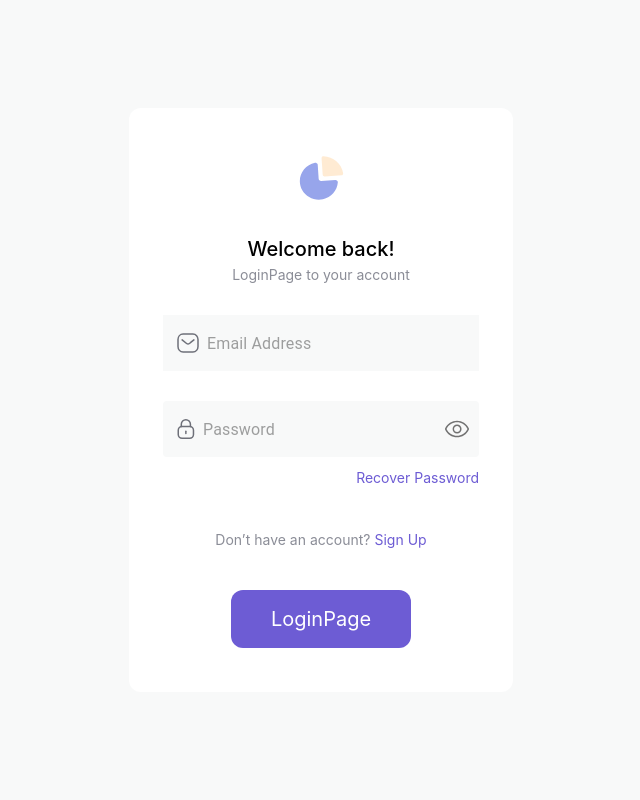
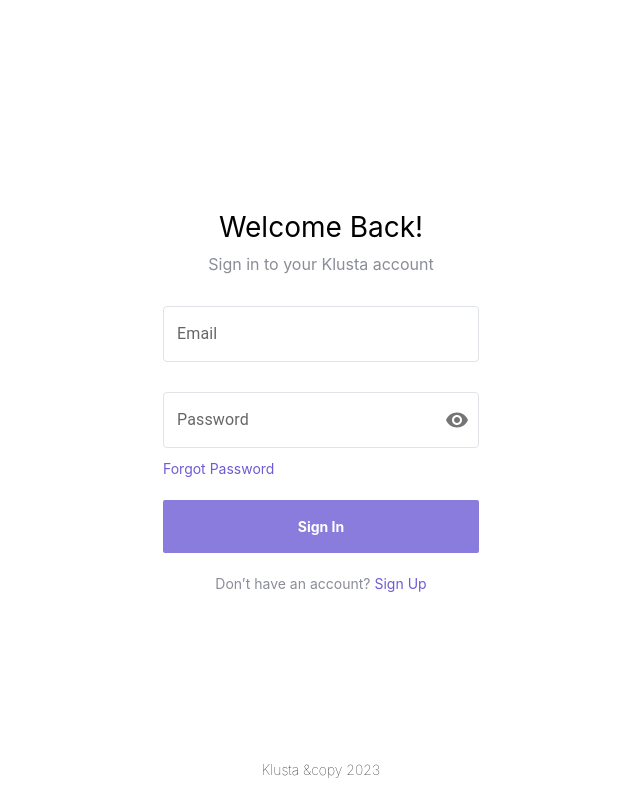
Before and after one commit to Alkitabb/Alkitab_FrontEnd, a React (Create React App) app: page /login in a window 1280 px wide. Shown: the whole page, without its empty margins (319-959 px from the left). Built offline with nearby package versions, Linux system fonts and the light colour scheme.

Commit message:
updates to login page

```diff
--- a/src/authentication/pages/UserLogin.jsx
+++ b/src/authentication/pages/UserLogin.jsx
@@ -1,14 +1,8 @@
 import React, { useEffect, useState } from 'react';
 // import Navbar from '../components/Navbar'
-import Logo from '../components/logo.svg'
 import Box from '@mui/material/Box';
-import TextField from '@mui/material/TextField';
-import IconButton from '@mui/material/IconButton';
-import OutlinedInput from '@mui/material/OutlinedInput';
-import InputAdornment from '@mui/material/InputAdornment';
 import { Link } from '@mui/material';
-import { SlEye } from 'react-icons/sl'
-import { LuEyeOff } from 'react-icons/lu'
+import FormInput from '../../reusableComponents/FormInput';
 import { NavLink } from 'react-router-dom';
 import { useFormik } from 'formik';
 import { loginSchema } from '../../schemas/ValidationSchema';
@@ -28,7 +22,7 @@
     } else {
       handleAlert('Email or Password is incorrect, Try again', 'error');
     }
-   console.log(values)
+    console.log(values)
   };
 
   const { values, handleBlur, handleSubmit, handleChange, errors } = useFormik({
@@ -42,17 +36,14 @@
   console.log(errors);
 
 
-
-  // Password visibility toggler ==========>>>>>>>>>>
-  const [showPassword, setShowPassword] = React.useState(false);
-
-  const handleClickShowPassword = () => setShowPassword((show) => !show);
-
-  const handleMouseDownPassword = (event) => {
-
-    event.preventDefault();
-
-  };
+  const areAllValuesFilled = () => {
+    for (const key in values) {
+      if (values[key] === '') {
+        return false;
+      }
+    }
+    return true
+  }
 
 
 
@@ -70,7 +61,8 @@
     <>
       {/* <Navbar /> */}
 
-      <div className='bg-background h-screen grid place-content-center'>
+      <div className='bg-white h-screen grid place-content-center relative'>
+        <div className="fixed z-30 bottom-0 text-center w-full p-5 text-paragraph-2 font-thin">Klusta &copy 2023</div>
 
         {/* <<<<<<<<<<========== Form Area ===========>>>>>>>>>> */}
         <div className='bg-white flex flex-col px-[34px] py-[44px] gap-[60px] rounded-xl lg:w-[30vw] md:w-[50vw]'>
@@ -78,17 +70,9 @@
           <div className='flex flex-col gap-[30px]'>
 
             {/* <<<<<<<<<<========== Header Section ==========>>>>>>>>>> */}
-            <header className='flex flex-col gap-[30px]'>
-
-              <div className='grid place-content-center'>
-                <img src={Logo} alt="FormLogo" title='Novus Vault' />
-              </div>
-
-              <div className='flex flex-col text-center'>
-                <h3 className='text-sub-heading-3 font-medium'>Welcome back!</h3>
-                <p className='text-paragraph-2 text-black-30'>LoginPage to your account</p>
-              </div>
-
+            <header className='flex flex-col gap-1 text-center'>
+              <h3 className='text-sub-heading-2'>Welcome Back!</h3>
+              <p className='text-paragraph-1 text-black-30'>Sign in to your Klusta account</p>
             </header>
 
             {/* <<<<<<<<<<========== Form Area;The actual form ===========>>>>>>>>>> */}
@@ -102,70 +86,41 @@
               {/* <<<<<<<<<<========== Input fields ==========>>>>>>>>>>*/}
               <div className='flex flex-col gap-[30px] px-0'>
                 {/*  Email Input ==========>>>>>>>>>>*/}
-                <TextField
+                <FormInput
                   name='email'
                   value={values.email}
-                  type='email'
+                  onChange={handleChange}
                   onBlur={handleBlur}
-                  onChange={handleChange}
-                  placeholder='Email Address'
-                  className='bg-background placeholder:text-primary-10'
-                  id="outlined-start-adornment"
-                  sx={{ width: '100%', "& fieldset": { border: 'none' }, }}
-                  InputProps={{
-                    startAdornment: <InputAdornment position="start">
-                      <svg width="22" height="20" viewBox="0 0 22 20" fill="none" xmlns="http://www.w3.org/2000/svg">
-                        <path d="M16.9028 6.85114L12.4596 10.4642C11.6201 11.1302 10.4389 11.1302 9.59944 10.4642L5.11865 6.85114" stroke="#6E7079" strokeWidth="1.5" strokeLinecap="round" strokeLinejoin="round" />
-                        <path fillRule="evenodd" clipRule="evenodd" d="M15.9089 19C18.9502 19.0084 21 16.5095 21 13.4384V6.57001C21 3.49883 18.9502 1 15.9089 1H6.09114C3.04979 1 1 3.49883 1 6.57001V13.4384C1 16.5095 3.04979 19.0084 6.09114 19H15.9089Z" stroke="#6E7079" strokeWidth="1.5" strokeLinecap="round" strokeLinejoin="round" />
-                      </svg>
-                    </InputAdornment>,
-                  }}
+                  label='Email'
+                  inputType={'email'}
                 />
-
                 {/*  Password Input ==========>>>>>>>>>>*/}
-                <OutlinedInput
+                <FormInput
                   name='password'
                   value={values.password}
+                  onChange={handleChange}
                   onBlur={handleBlur}
-                  onChange={handleChange}
-                  placeholder='Password'
-                  id="outlined-adornment-password"
-                  className='bg-background placeholder:text-primary-10'
-                  type={showPassword ? 'text' : 'password'}
-                  sx={{
-                    "& fieldset": { border: 'none' },
-                  }}
-                  endAdornment={
-                    <InputAdornment position="end">
-                      <IconButton
-                        aria-label="toggle password visibility"
-                        onClick={handleClickShowPassword}
-                        onMouseDown={handleMouseDownPassword}
-                        edge="end"
-                      >
-                        {showPassword ? <LuEyeOff /> : <SlEye />}
-                      </IconButton>
-                    </InputAdornment>
-                  }
-                  startAdornment={
-                    <InputAdornment position="start">
-                      <svg width="18" height="20" viewBox="0 0 18 20" fill="none" xmlns="http://www.w3.org/2000/svg">
-                        <path d="M13.4232 7.4478V5.3008C13.4232 2.7878 11.3852 0.7498 8.87225 0.7498C6.35925 0.7388 4.31325 2.7668 4.30225 5.2808V5.3008V7.4478" stroke="#6E7079" strokeWidth="1.5" strokeLinecap="round" strokeLinejoin="round" />
-                        <path fillRule="evenodd" clipRule="evenodd" d="M12.683 19.2496H5.042C2.948 19.2496 1.25 17.5526 1.25 15.4576V11.1686C1.25 9.0736 2.948 7.3766 5.042 7.3766H12.683C14.777 7.3766 16.475 9.0736 16.475 11.1686V15.4576C16.475 17.5526 14.777 19.2496 12.683 19.2496Z" stroke="#6E7079" strokeWidth="1.5" strokeLinecap="round" strokeLinejoin="round" />
-                        <path d="M8.86279 12.2027V14.4237" stroke="#6E7079" strokeWidth="1.5" strokeLinecap="round" strokeLinejoin="round" />
-                      </svg>
-                    </InputAdornment>
-                  }
+                  label='Password'
+                  inputType={'password'}
                 />
               </div>
 
-              <div className='flex flex-col gap-10 mt-2'>
+              <div className='flex flex-col gap-5 mt-2'>
                 {/* Recover Password ==========>>>>>>>>>>*/}
-                <span className='text-end'>
+                <span className='text-start'>
                   <Link href="#" underline="hover" >
-                    <span className='text-primary-100 text-paragraph-2'>Recover Password</span>
+                    <span className='text-primary-100 text-paragraph-2'>Forgot Password</span>
                   </Link>
                 </span>
+
+                <button
+                  type="submit"
+                  className={`${!areAllValuesFilled() ? 'cursor-no-drop bg-opacity-80' : 'hover:bg-primary-90'}  bg-primary-100 transition-all duration-300 text-white w-full py-4 rounded-sm text-paragraph-2 font-bold`}
+                  onClick={handleSubmit}
+                  disabled={!areAllValuesFilled()}
+                >
+                  Sign In
+                </button>
 
                 {/*  Password Input ==========>>>>>>>>>>*/}
                 <p className='text-paragraph-2 text-black-30 flex justify-center gap-1'>
@@ -175,11 +130,6 @@
                   </NavLink>
                 </p>
 
-                <span className='text-center'>
-                  <button type='submit' className='bg-primary-100 hover:bg-primary-90 transition-all duration-300 text-white text-[20px] w-[180px] h-[58px] rounded-xl'>
-                    LoginPage
-                  </button>
-                </span>
 
                 {/* Render Snackbar if there's an alert */}
                 {alert && (
```
